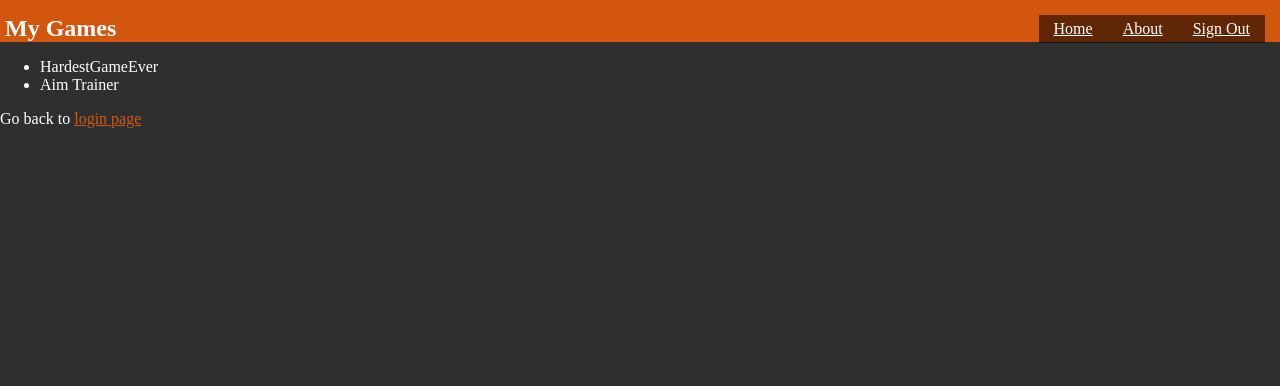
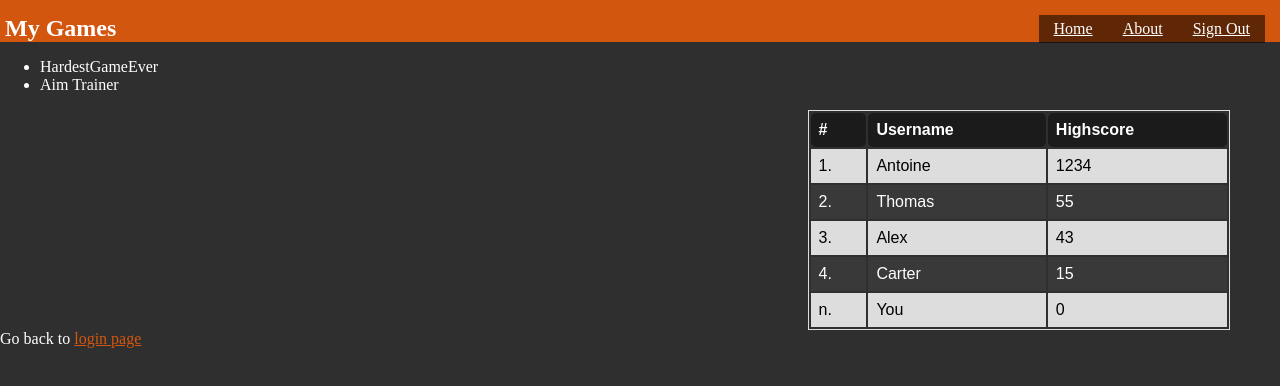
Before and after one commit to cs2043-AlexMacDonald/CS-2043-Project, a plain HTML site: page WebGameSubscription/gameList.html in a window 1280 px wide. Drawn offline with Linux system fonts and the light colour scheme.

```diff
--- a/WebGameSubscription/gameList.html
+++ b/WebGameSubscription/gameList.html
@@ -28,6 +28,39 @@
                 <li>Aim Trainer</li>
             </ul>
 
+            <table class="right" style="width:33%">
+                <tr>
+                    <th>#</th>
+                    <th>Username</th>
+                    <th>Highscore</th>
+                </tr>
+                <tr>
+                    <td>1.</td>
+                    <td>Antoine</td>
+                    <td>1234</td>
+                </tr>
+                <tr>
+                    <td>2.</td>
+                    <td>Thomas</td>
+                    <td>55</td>
+                </tr>
+                <tr>
+                    <td>3.</td>
+                    <td>Alex</td>
+                    <td>43</td>
+                </tr>
+                <tr>
+                    <td>4.</td>
+                    <td>Carter</td>
+                    <td>15</td>
+                </tr>
+                <tr>
+                    <td>n.</td>
+                    <td>You</td>
+                    <td>0</td>
+                </tr>
+            </table>
+
             Go back to <a href="index.html">login page</a>
         </div>
     </body>
--- a/WebGameSubscription/main.css
+++ b/WebGameSubscription/main.css
@@ -2,6 +2,11 @@
     background: rgb(48, 47, 47);
     margin: 0;
     color: white;
+}
+
+h3 {
+    margin-top: 12%;
+    margin-left: 45%
 }
 
 header{
@@ -51,7 +56,7 @@
     border-style: solid;
     border-color: rgb(121, 121, 121);
     background-color: #3a3737bb;
-    padding: 50px;
+    padding: 20px 50px 40px 50px;
     position: absolute;
     top: 30%;
     left: 40%;
@@ -70,3 +75,37 @@
 input[type=submit]:hover{
     background-color: rgba(214, 96, 27, 0.808);
 }
+
+/* Could probably put this in its own css file */
+table {
+    font-family: arial, sans-serif;
+    border: 1px solid #dddddd;
+    width: 100%;
+    margin-left: auto;
+    margin-right: 50px;
+}
+
+th {
+    background-color: rgb(27, 27, 27);
+    border-radius: 5px;
+    text-align: left;
+    padding: 8px;
+}
+
+tr {
+    background-color: rgb(58, 57, 57);
+    border: 1px solid #dddddd;
+    text-align: left;
+    padding: 8px;
+}
+
+td {
+    text-align: left;
+    padding: 8px;
+}
+
+tr:nth-child(even) {
+    border-color:black;
+    background-color: #dddddd;
+    color: black;
+}
```
Also changed, not shown: WebGameSubscription/index.html (+1 -2 lines), WebGameSubscription/website.js (+18 -0 lines), WebGameSubscription/images/HGEThumbnail.JPG (added).
